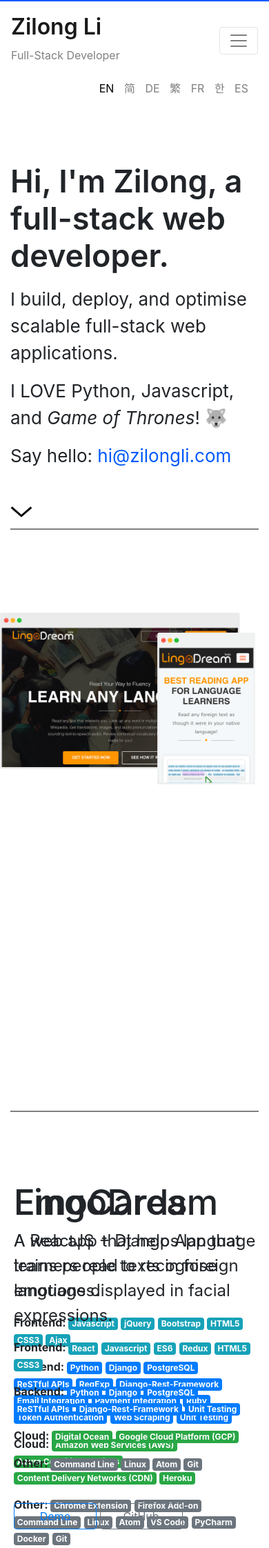
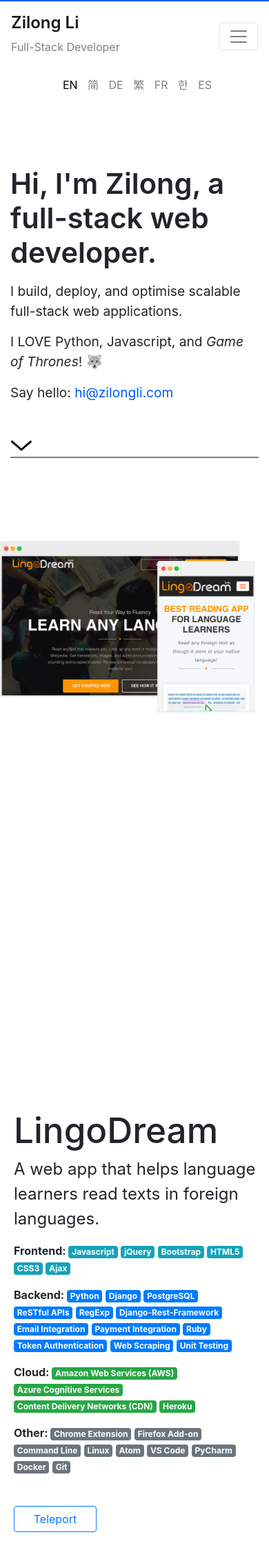
Before and after one commit to technolingo/portfolio, a Django app: page / in a window 390 px wide. Shown: the top 2244 px of the page at 69% size. Run offline with Django 3.2, Linux system fonts and the light colour scheme; some libraries are stand-ins or nearby versions.

Commit message:
i18n redirect, media queries

```diff
--- a/config/urls.py
+++ b/config/urls.py
@@ -1,4 +1,5 @@
 from django.conf import settings
+from django.conf.urls.i18n import i18n_patterns
 from django.urls import include, path
 from django.conf.urls.static import static
 from django.contrib import admin
@@ -6,14 +7,9 @@
 from django.views import defaults as default_views
 
 urlpatterns = [
-    path("", TemplateView.as_view(template_name="sitepages/index.html"), name="home"),
     # Django Admin, use {% url 'admin:index' %}
     path(settings.ADMIN_URL, admin.site.urls),
-    # User management
-    path(
-        "users/",
-        include("portfolio.users.urls", namespace="users"),
-    ),
+    path('i18n/', include('django.conf.urls.i18n')),
     path("accounts/", include("allauth.urls")),
     # Your stuff: custom urls includes go here
 ] + static(
@@ -41,3 +37,10 @@
         ),
         path("500/", default_views.server_error),
     ]
+
+# i18n URLs
+urlpatterns += i18n_patterns(
+    path("", TemplateView.as_view(template_name="sitepages/index.html"), name="home"),
+    # Set it to False to remove 'en' prefix for English
+    prefix_default_language=False
+)
--- a/portfolio/static/css/project.css
+++ b/portfolio/static/css/project.css
@@ -14,26 +14,19 @@
     Ubuntu, 'Helvetica Neue', Helvetica, Arial, sans-serif;
 }
 
-.first-section {
-  height: 77vh;
-}
-.middle-section {
-  height: 100vh;
-  border-top: 2px solid gray;
-}
-
-.last-section {
-  height: 91vh;
-  border-top: 2px solid gray;
-}
-
 ::selection {
   color: white;
   background: #0059FF; /* WebKit/Blink Browsers */
 }
+
 ::-moz-selection {
   color: white;
   background: #0059FF; /* Gecko Browsers */
+}
+
+.middle-section, .last-section {
+  border-top: 2px solid gray;
+  /* min-height: 100vh; */
 }
 
 .large-text {
@@ -46,17 +39,42 @@
   font-size: 1.625rem;
 }
 
-.i18n-links {
-  float: right !important;
+.set-lang-form-div {
+  display: inline-block;
+  padding: 0px;
 }
 
-.i18n-links a {
+.setlang.btn.btn-link {
   color: gray;
-  margin-left: 10px;
+  padding-left: 8px;
+  padding-right: 0px;
 }
 
-.i18n-links a.active {
+.setlang.btn.btn-link.active {
   color: black;
+}
+
+@media (min-width: 768px) {
+  .i18n-container {
+    padding-right: 12px;
+  }
+
+  .i18n-links {
+    float: right !important;
+    padding: 0px;
+  }
+
+  .first-section {
+    height: 78vh;
+  }
+
+  .middle-section {
+    height: 100vh;
+  }
+
+  .last-section {
+    height: 91vh;
+  }
 }
 
 /* *********************************** */
@@ -92,6 +110,15 @@
   color: gray;
 }
 
+@media (max-width: 767px) {
+  .navbar-brand {
+    font-size: 1.5rem;
+  }
+
+  #navbarSupportedContent > ul.navbar-nav {
+    text-align: center;
+  }
+}
 
 /* *********************************** */
 /*                 HEADER              */
@@ -117,6 +144,26 @@
 .clickable {
   height: 2rem;
   overflow: hidden;
+}
+
+@media (max-width: 767px) {
+  .i18n-links {
+    text-align: center;
+    padding: 0px;
+  }
+
+  .large-text {
+    font-size: 2.6rem;
+  }
+
+  .medium-text {
+    margin-top: 1rem;
+    font-size: 1.2rem;
+  }
+
+  .header {
+    padding-top: 100px;
+  }
 }
 
 /* *********************************** */
--- a/portfolio/static/js/project.js
+++ b/portfolio/static/js/project.js
@@ -1,5 +1,11 @@
+"use strict";
 $(document).ready(function() {
-  "use strict";
+  // activate current language btn
+  var currentLangCode = $('span#currentLangCode').text();
+  if (currentLangCode.length) {
+    var currentLangBtnSelector = ".setlang.btn.btn-link.lang-" + currentLangCode;
+    $(currentLangBtnSelector).addClass('active');
+  }
 
   // auto scroll to top after reload
     history.scrollRestoration = "manual";
--- a/portfolio/templates/sitepages/index.html
+++ b/portfolio/templates/sitepages/index.html
@@ -2,15 +2,59 @@
 
 {% block content %}
 
-<div class="container">
-  <div class="i18n-links float-xs-right">
-    <a href="" data="en" class="active">EN</a>
-    <a href="/zhs/" data="zhs">简</a>
-    <a href="/de/" data="de">DE</a>
-    <a href="/zht/" data="zht">繁</a>
-    <a href="/fr/" data="fr">FR</a>
-    <a href="/ko/" data="ko">한</a>
-    <a href="/es/" data="es">ES</a>
+<div class="container i18n-container">
+  <div class="i18n-links">
+    {% get_current_language as CURRENT_LANGUAGE %}
+    <span id="currentLangCode" class="d-none">{{CURRENT_LANGUAGE}}</span>
+    <div class="set-lang-form-div">
+      <form action="{% url 'set_language' %}" method="POST">{% csrf_token %}
+        <input type="hidden" name="next" value="/">
+        <input type="hidden" name="language" value="en">
+        <button class="setlang btn btn-link lang-en" type="submit" value="Go" >EN</button>
+      </form>
+    </div>
+    <div class="set-lang-form-div">
+      <form action="{% url 'set_language' %}" method="POST">{% csrf_token %}
+        <input type="hidden" name="next" value="/">
+        <input type="hidden" name="language" value="zh-hans">
+        <button class="setlang btn btn-link lang-zh-hans" type="submit" value="Go">简</button>
+      </form>
+    </div>
+    <div class="set-lang-form-div">
+      <form action="{% url 'set_language' %}" method="POST">{% csrf_token %}
+        <input type="hidden" name="next" value="/">
+        <input type="hidden" name="language" value="de">
+        <button class="setlang btn btn-link lang-de" type="submit" value="Go">DE</button>
+      </form>
+    </div>
+    <div class="set-lang-form-div">
+      <form action="{% url 'set_language' %}" method="POST">{% csrf_token %}
+        <input type="hidden" name="next" value="/">
+        <input type="hidden" name="language" value="zh-hant">
+        <button class="setlang btn btn-link lang-zh-hant" type="submit" value="Go">繁</button>
+      </form>
+    </div>
+    <div class="set-lang-form-div">
+      <form action="{% url 'set_language' %}" method="POST">{% csrf_token %}
+        <input type="hidden" name="next" value="/">
+        <input type="hidden" name="language" value="fr">
+        <button class="setlang btn btn-link lang-fr" type="submit" value="Go">FR</button>
+      </form>
+    </div>
+    <div class="set-lang-form-div">
+      <form action="{% url 'set_language' %}" method="POST">{% csrf_token %}
+        <input type="hidden" name="next" value="/">
+        <input type="hidden" name="language" value="ko">
+        <button class="setlang btn btn-link lang-ko" type="submit" value="Go">한</button>
+      </form>
+    </div>
+    <div class="set-lang-form-div">
+      <form action="{% url 'set_language' %}" method="POST">{% csrf_token %}
+        <input type="hidden" name="next" value="/">
+        <input type="hidden" name="language" value="es">
+        <button class="setlang btn btn-link lang-es" type="submit" value="Go">ES</button>
+      </form>
+    </div>
   </div>
 </div>
 
```
Also changed, not shown: config/settings/base.py (+19 -2 lines).
